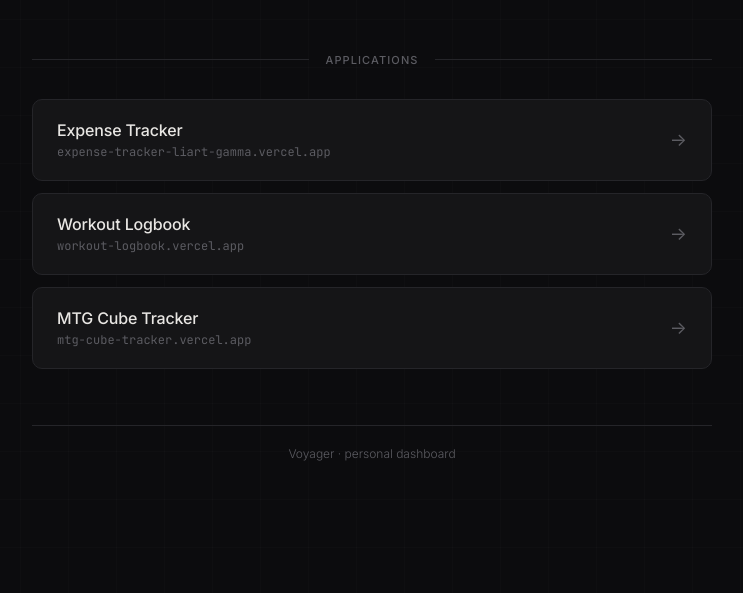
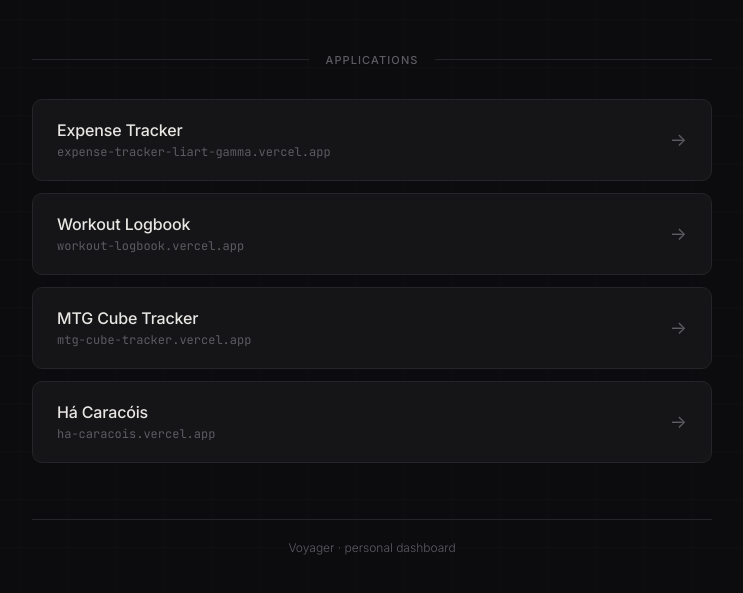
Before and after one commit to caiadas25/personal-projects-dashboard, a plain HTML site: page index.html in a window 1280 px wide. Shown: the part 173-766 px from the top of the page, without its empty margins (268-1011 px from the left). Drawn offline with Linux system fonts and the light colour scheme.

Commit message:
Add Há Caracóis to dashboard

```diff
--- a/index.html
+++ b/index.html
@@ -276,6 +276,14 @@
         </div>
         <span class="project-arrow">→</span>
       </a>
+
+      <a href="https://ha-caracois.vercel.app" target="_blank" rel="noopener" class="project-card">
+        <div class="project-info">
+          <span class="project-name">Há Caracóis</span>
+          <span class="project-url">ha-caracois.vercel.app</span>
+        </div>
+        <span class="project-arrow">→</span>
+      </a>
     </div>
 
     <footer>
```
